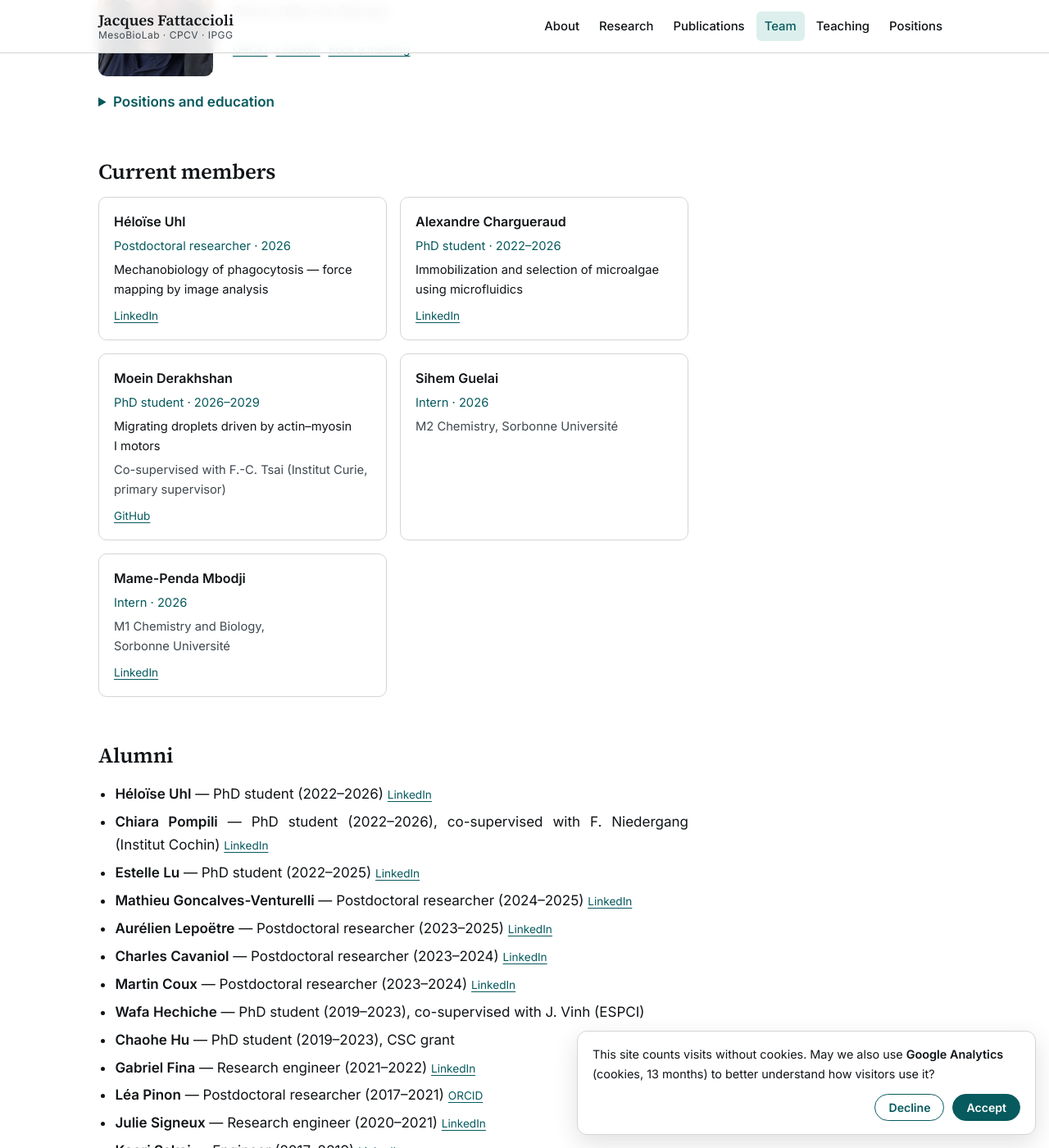
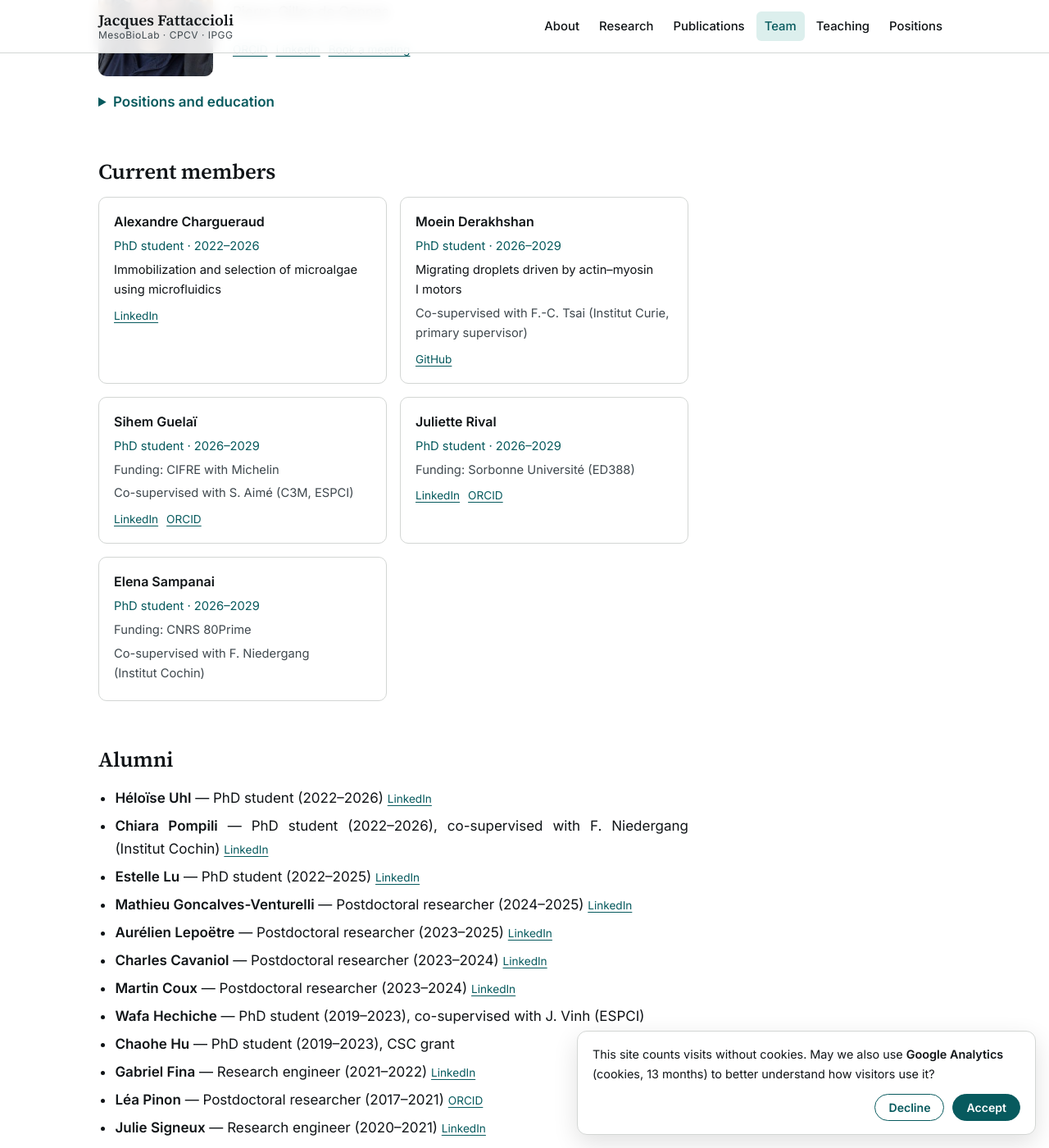
Before and after one commit to fattaccioli/fattaccioli.github.io, a Jekyll site: the page built from 5_members.markdown, in a window 1280 px wide and 1400 px high, scrolled down 400 px. Shown: the whole window at 82% size. Built offline with Jekyll 4.4.1, drawn with Linux system fonts in a browser that asks for light colours; some of the changed text lies outside the part shown.

Commit message:
Team: update current members, move interns and alumni
Co-Authored-By: Claude Sonnet 5.5 <noreply@anthropic.com>

```diff
--- a/5_members.markdown
+++ b/5_members.markdown
@@ -49,6 +49,7 @@ lead: "PhD students, postdocs, engineers and interns working on droplet microflu
     <p class="person-role">{{ m.role }}{% if m.years %} · {{ m.years }}{% endif %}</p>
     {%- if m.project %}<p class="person-project">{{ m.project }}</p>{% endif -%}
     {%- if m.details %}<p class="muted">{{ m.details }}</p>{% endif -%}
+    {%- if m.funding %}<p class="muted">Funding: {{ m.funding }}</p>{% endif -%}
     {%- if m.cosupervision %}<p class="muted">Co-supervised with {{ m.cosupervision }}</p>{% endif -%}
     {%- include person-links.html m=m -%}
   </div>
--- a/_data/members.yml
+++ b/_data/members.yml
@@ -15,12 +15,6 @@
 # =====================================================================
 
 current:
-- name: Héloïse Uhl
-  role: Postdoctoral researcher
-  group: postdoc
-  years: '2026'
-  project: Mechanobiology of phagocytosis — force mapping by image analysis
-  linkedin: https://www.linkedin.com/in/h%C3%A9lo%C3%AFse-uhl-68309134a/
 - name: Alexandre Chargueraud
   role: PhD student
   group: phd
@@ -34,17 +28,27 @@ current:
   project: Migrating droplets driven by actin–myosin I motors
   cosupervision: F.-C. Tsai (Institut Curie, primary supervisor)
   github: https://github.com/moeinderakhshan
-- name: Sihem Guelai
-  role: Intern
-  group: intern
-  years: '2026'
-  details: M2 Chemistry, Sorbonne Université
-- name: Mame-Penda Mbodji
-  role: Intern
-  group: intern
-  years: '2026'
-  details: M1 Chemistry and Biology, Sorbonne Université
-  linkedin: https://www.linkedin.com/in/mame-penda-mbodji-833204345/
+- name: Sihem Guelaï
+  role: PhD student
+  group: phd
+  years: 2026–2029
+  funding: CIFRE with Michelin
+  cosupervision: S. Aimé (C3M, ESPCI)
+  linkedin: https://www.linkedin.com/in/sihem-guela%C3%AF-17b745201/
+  orcid: https://orcid.org/0009-0008-0122-9954
+- name: Juliette Rival
+  role: PhD student
+  group: phd
+  years: 2026–2029
+  funding: Sorbonne Université (ED388)
+  linkedin: https://www.linkedin.com/in/juliette-rival-09681226b/
+  orcid: https://orcid.org/0009-0005-3037-4833
+- name: Elena Sampanai
+  role: PhD student
+  group: phd
+  years: 2026–2029
+  funding: CNRS 80Prime
+  cosupervision: F. Niedergang (Institut Cochin)
 
 alumni:
 - name: Héloïse Uhl
@@ -127,6 +131,10 @@ alumni:
   linkedin: https://www.linkedin.com/in/kalthoumbenmbarek
 
 former_interns:
+- name: Mame-Penda Mbodji
+  year: 2026
+  details: Intern (M1 Chemistry and Biology, Sorbonne Université)
+  linkedin: https://www.linkedin.com/in/mame-penda-mbodji-833204345/
 - name: Capucine Zimmer
   year: 2026
   details: Intern (ESPCI, 1st year)
```
